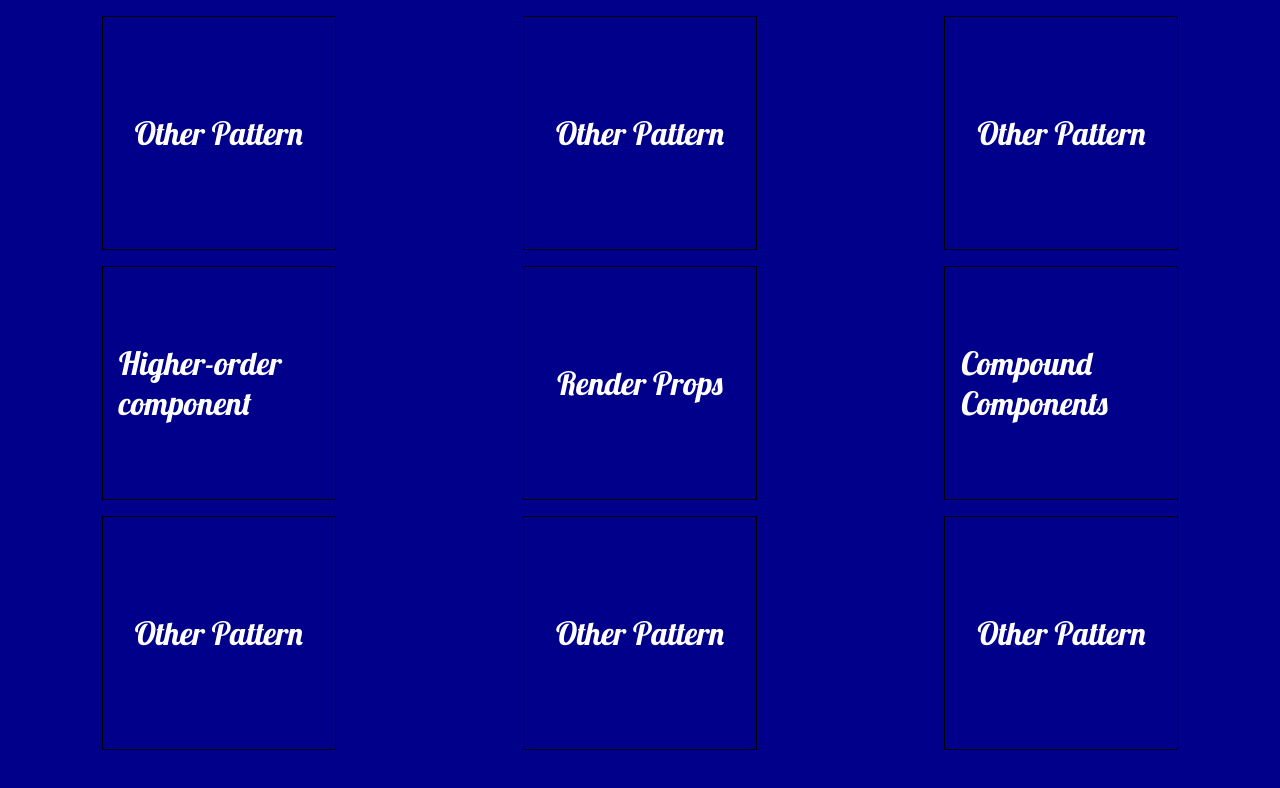
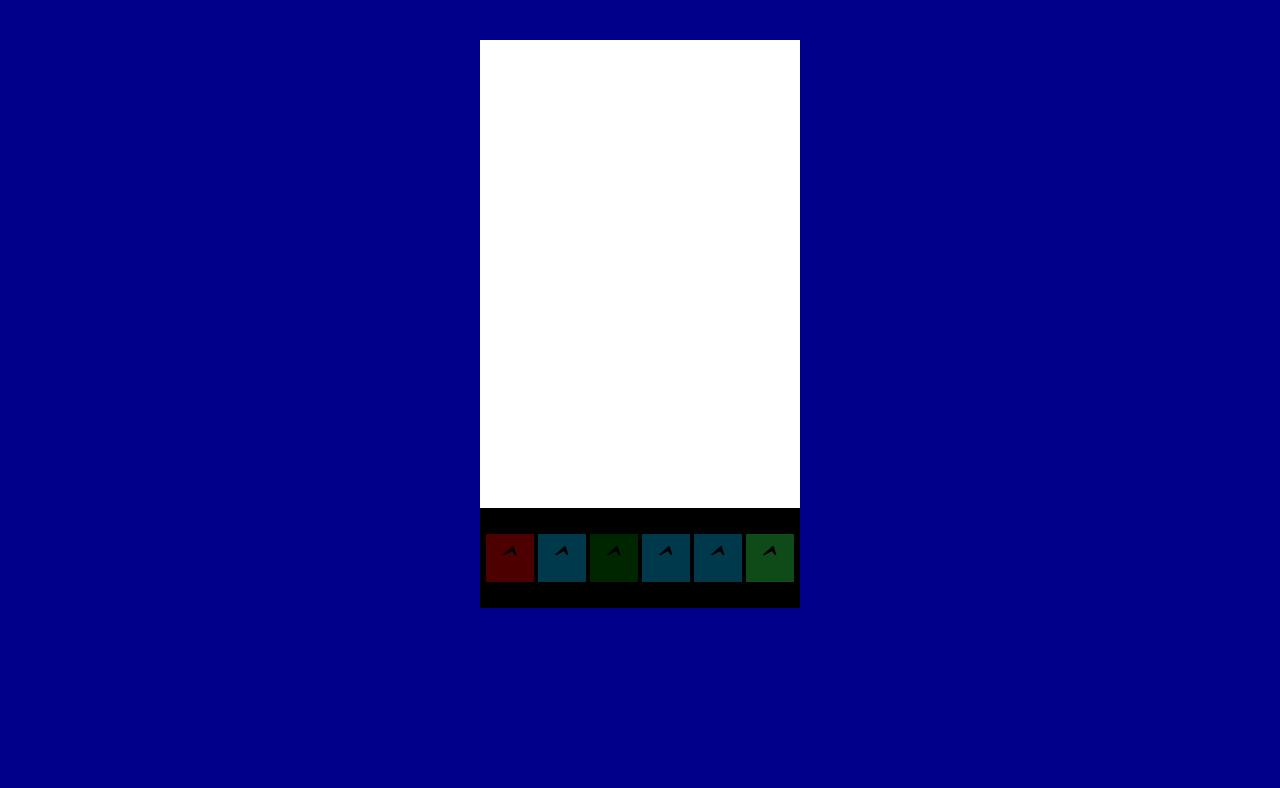
Before and after one commit to MakowskiHubert/react-patterns-app, a React (Create React App) app: page /compound-components in a window 1280 px wide. Shown: the top 788 px of the page. Built offline with nearby package versions, Linux system fonts and the light colour scheme.

Commit message:
add compound components pattern example

```diff
--- a/package.json
+++ b/package.json
@@ -5,6 +5,7 @@
   "dependencies": {
     "react": "^16.8.6",
     "react-dom": "^16.8.6",
+    "react-router-dom": "^5.0.1",
     "react-scripts": "3.0.1",
     "styled-components": "^4.3.2"
   },
--- a/src/App.js
+++ b/src/App.js
@@ -1,45 +1,19 @@
 import React from 'react';
-import styled from 'styled-components';
-
-const Wrapper = styled.div`
-  display: grid;
-  grid-template-rows: 1fr 1fr 1fr;
-  grid-template-columns: 1fr 1fr 1fr;
-  grid-gap: 2vmin;
-  color: white;
-  font-size: 2rem;
-  padding: 2vmin;
-`;
-
-const Box = styled.div`
-  width: 25vmin;
-  height: 25vmin;
-  display: flex;
-  align-items: center;
-  justify-content: center;
-  flex-direction: column;
-  border: 1px solid black;
-  padding: 2vmin;
-  margin: auto;
-
-  :hover {
-    filter: blur(2px) invert(50%);
-    cursor: pointer;
-  }
-`;
+import { BrowserRouter as Router, Switch, Route } from 'react-router-dom';
+import Container from './components/Container';
+import { NotFound } from './components/NotFound';
+import { CompoundComponents } from './components/patterns/CompoundComponents/CompoundComponents';
 
 const App = () => (
-	<Wrapper>
-		<Box>Other Pattern</Box>
-		<Box>Other Pattern</Box>
-		<Box>Other Pattern</Box>
-		<Box>Higher-order component</Box>
-		<Box>Render Props</Box>
-		<Box>Compound Components</Box>
-		<Box>Other Pattern</Box>
-		<Box>Other Pattern</Box>
-		<Box>Other Pattern</Box>
-	</Wrapper>
+	<Router>
+		<Switch>
+			<Route path="/" exact component={Container}/>
+			<Route path="/hoc" component={NotFound}/>
+			<Route path="/render-props" component={NotFound}/>
+			<Route path="/compound-components" component={CompoundComponents}/>
+			<Route path="*" component={NotFound}/>
+		</Switch>
+	</Router>
 );
 
 export default App;
--- /dev/null
+++ b/src/components/Container.js
@@ -0,0 +1,51 @@
+import React, { Component } from 'react';
+import { Link } from 'react-router-dom';
+import styled from 'styled-components';
+
+const Wrapper = styled.div`
+  display: grid;
+  grid-template-rows: 1fr 1fr 1fr;
+  grid-template-columns: 1fr 1fr 1fr;
+  grid-gap: 2vmin;
+  color: white;
+  font-size: 2rem;
+  padding: 2vmin;
+`;
+
+const Box = styled(Link)`
+  width: 25vmin;
+  height: 25vmin;
+  display: flex;
+  align-items: center;
+  justify-content: center;
+  flex-direction: column;
+  border: 1px solid black;
+  padding: 2vmin;
+  margin: auto;
+  text-decoration: none;
+  outline: none;
+  color: white;
+
+  :hover {
+    filter: blur(2px) invert(50%);
+    cursor: pointer;
+  }
+`;
+
+export default class Container extends Component {
+	render() {
+		return (
+			<Wrapper>
+				<Box to='/other'>Other Pattern</Box>
+				<Box to='/other'>Other Pattern</Box>
+				<Box to='/other'>Other Pattern</Box>
+				<Box to='/hoc'>Higher-order component</Box>
+				<Box to='/render-props'>Render Props</Box>
+				<Box to='/compound-components'>Compound Components</Box>
+				<Box to='/other'>Other Pattern</Box>
+				<Box to='/other'>Other Pattern</Box>
+				<Box to='/other'>Other Pattern</Box>
+			</Wrapper>
+		);
+	}
+}
--- /dev/null
+++ b/src/components/NotFound.js
@@ -0,0 +1,13 @@
+import React from 'react';
+import styled from 'styled-components';
+
+const Wrapper = styled.div`
+	display: flex;
+	align-items: center;
+	justify-content: center;
+	font-size: 3rem;
+	margin-top: 5vmin;
+  color: white;
+`;
+
+export const NotFound = () => <Wrapper>Not Found</Wrapper>;
--- /dev/null
+++ b/src/components/patterns/CompoundComponents/CompoundComponents.js
@@ -0,0 +1,33 @@
+import React, { Component } from 'react';
+import styled from 'styled-components';
+
+import { Toolbar } from './Toolbar';
+import { Icon } from './Icon';
+
+const Wrapper = styled.div`
+	display: flex;
+	align-items: flex-end;
+	justify-content: center;
+	font-size: 3rem;
+  background-color: white;
+  height: 568px;
+  width: 320px;
+  margin: 5vmin auto;
+`;
+
+export class CompoundComponents extends Component {
+	render() {
+		return (
+			<Wrapper>
+				<Toolbar opacity={0.3}>
+					<Icon color='red'/>
+					<Icon/>
+					<Icon color='green'/>
+					<Icon/>
+					<Icon/>
+					<Icon color='#32fa52'/>
+				</Toolbar>
+			</Wrapper>
+		);
+	}
+}
--- /dev/null
+++ b/src/components/patterns/CompoundComponents/Icon.js
@@ -0,0 +1,22 @@
+import React from 'react';
+import styled, { css } from 'styled-components';
+
+const Wrapper = styled.div`
+  width: 48px;
+  height: 48px;
+  margin: 2px;
+  background-color: ${({ color }) => color ? color : 'deepskyblue'};
+  text-align: center;
+
+  ${({ filter }) => filter && css`
+		filter: opacity(${filter});
+	`}
+`;
+
+export const Icon = props => {
+	return (
+		<Wrapper {...props}>
+			^
+		</Wrapper>
+	);
+};
--- /dev/null
+++ b/src/components/patterns/CompoundComponents/Toolbar.js
@@ -0,0 +1,23 @@
+import React from 'react';
+import styled from 'styled-components';
+
+const Wrapper = styled.div`
+  width: 100%;
+  height: 100px;
+	display: flex;
+	align-items: center;
+	justify-content: center;
+  background-color: black;
+`;
+
+export const Toolbar = props => {
+	const children = React.Children.map(props.children, child =>
+		React.cloneElement(child, {
+			filter: props.opacity
+		})
+	);
+
+	return (
+		<Wrapper>{children}</Wrapper>
+	);
+};
```
Also changed, not shown: 1 other file (tests, documents, lock files or other folders).
